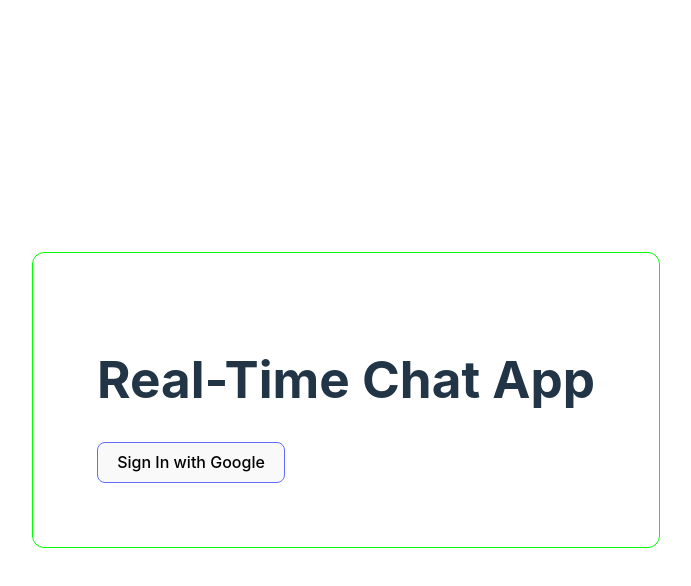
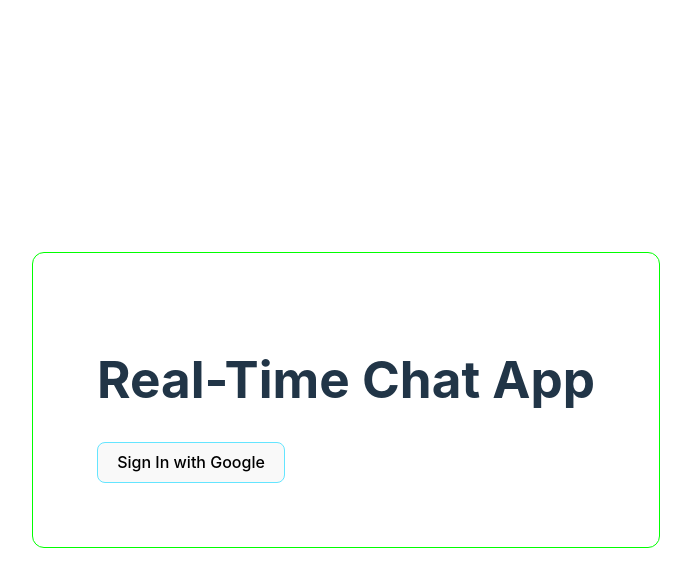
Before and after one commit to shay122990/chat-app-react-firebase, a React (Vite) app: page / in a window 1280 px wide. In both pictures the pointer is over the button "Sign In with Google". Shown: the top 586 px of the page, without its empty margins (294-985 px from the left). Built offline with nearby package versions, Linux system fonts and the light colour scheme; no server answers.

Commit message:
button hover update

```diff
--- a/src/index.css
+++ b/src/index.css
@@ -57,7 +57,7 @@ button {
   transition: border-color 0.25s;
 }
 button:hover {
-  border-color: #646cff;
+  border-color: #64e5ff;
 }
 button:focus,
 button:focus-visible {
```
